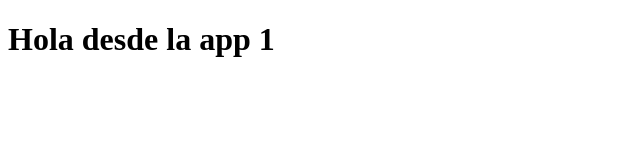
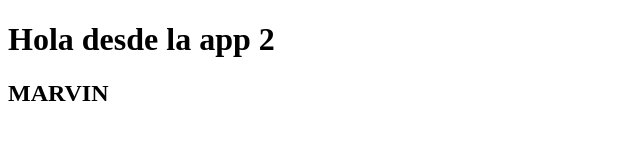
Before and after one commit to angelguardian147/enterprise-app, a website: page public/index.html in a window 1280 px wide. Shown: the whole page, without its empty margins (0-640 px from the left). Drawn offline with Linux system fonts and the light colour scheme.

Commit message:
version 1.24

```diff
--- a/public/index.html
+++ b/public/index.html
@@ -4,11 +4,14 @@
     <meta charset="UTF-8">
     <meta http-equiv="X-UA-Compatible" content="IE=edge">
     <meta name="viewport" content="width=device-width, initial-scale=1.0">
-    <title>APP ONE</title>
+    <title>APP TWO</title>
 </head>
 <body>
 
-    <H1>Hola desde la app 1</H1>
+    <H1>Hola desde la app 2</H1>
+
+    <H2>MARVIN</H2>
+
 
 </body>
 </html>
```
